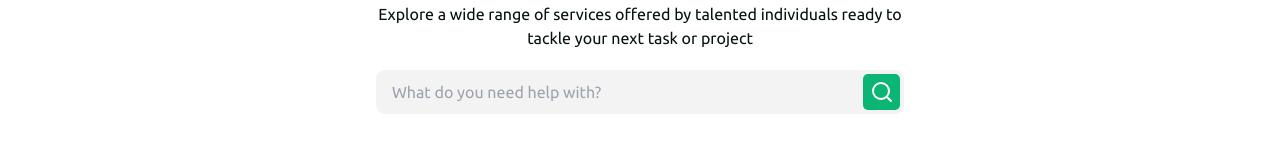
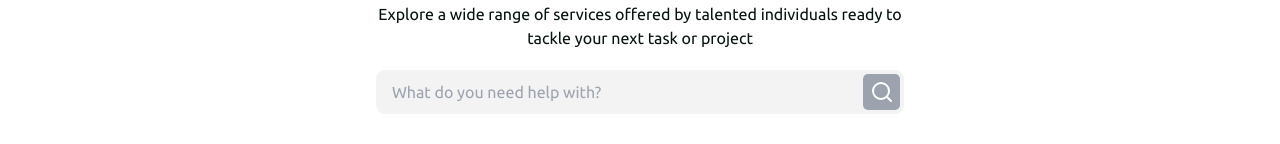
Before and after one commit to Omikhe/worklify, a Next.js app: page /services in a window 1280 px wide. Shown: the part 248-392 px from the top of the page. Built offline with nearby package versions, Linux system fonts and the light colour scheme.

Commit message:
refactor and add comments

```diff
--- a/app/components/searchbar.tsx
+++ b/app/components/searchbar.tsx
@@ -2,34 +2,95 @@
 import React, { useState } from 'react';
 import { Search } from 'lucide-react';
 
+// SearchBar component for site-wide search functionality
 const SearchBar = () => {
-    const [searchTerm, setSearchTerm] = useState('');
+    // State to manage the current search input
+    const [searchTerm, setSearchTerm] = useState<string>('');
 
+    // Handle form submission
     const handleSubmit = (e: React.FormEvent<HTMLFormElement>) => {
+        // Prevent default form submission behavior
         e.preventDefault();
-        // Perform search action
-        console.log('Searching for:', searchTerm);
+
+        // Trim whitespace and validate search term
+        const trimmedSearchTerm = searchTerm.trim();
+
+        // Only proceed with search if there's a non-empty search term
+        if (trimmedSearchTerm) {
+            // TODO: Implement actual search logic
+            // This could involve:
+            // - Calling an API endpoint
+            // - Filtering local data
+            // - Navigating to a search results page
+            console.log('Searching for:', trimmedSearchTerm);
+        }
+    };
+
+    // Handle input change with optional input validation
+    const handleInputChange = (e: React.ChangeEvent<HTMLInputElement>) => {
+        // You could add additional input validation here if needed
+        // For example, limiting input length or removing special characters
+        setSearchTerm(e.target.value);
     };
 
     return (
+        // Semantic 'search' element for improved accessibility
         <search className="md:w-[528px] mx-auto">
-            <form onSubmit={handleSubmit} className="flex items-center">
-                <label htmlFor="site-search" className="sr-only">
+            <form
+                onSubmit={handleSubmit}
+                className="flex items-center"
+                role="search"
+            >
+                {/* Accessible label for screen readers */}
+                <label
+                    htmlFor="site-search"
+                    className="sr-only"
+                >
                     Search the site
                 </label>
-                <div className="flex md:justify-between bg-[#F3F3F3] rounded-[9px] p-1 gap-1 md:w-[528px]" >
 
+                {/* Search input container with responsive styling */}
+                <div
+                    className="flex md:justify-between
+                               bg-[#F3F3F3]
+                               rounded-[9px]
+                               p-1
+                               gap-1
+                               md:w-[528px]"
+                >
+                    {/* Search input field */}
                     <input
                         type="search"
                         id="site-search"
+                        name="site-search"
                         value={searchTerm}
-                        onChange={(e) => setSearchTerm(e.target.value)}
+                        onChange={handleInputChange}
                         placeholder="What do you need help with?"
-                        className="px-3 font-normal outline-none bg-[#F3F3F3] md:w-full"
+                        // Accessibility and usability improvements
+                        aria-label="Search"
+                        autoComplete="off"
+                        className="px-3
+                                   font-normal
+                                   outline-none
+                                   bg-[#F3F3F3]
+                                   md:w-full"
                     />
+
+                    {/* Search submit button */}
                     <button
                         type="submit"
-                        className="w-10 h-9 bg-[#0BB574] text-white rounded-[5px] flex justify-center items-center"
+                        // Disabled when no search term
+                        disabled={!searchTerm.trim()}
+                        aria-label="Submit search"
+                        className={`w-10 h-9
+                                    rounded-[5px]
+                                    flex
+                                    justify-center
+                                    items-center
+                                    text-white
+                                    ${searchTerm.trim()
+                                ? 'bg-[#0BB574] hover:bg-[#099060]'
+                                : 'bg-gray-400 cursor-not-allowed'}`}
                     >
                         <Search />
                     </button>
```
